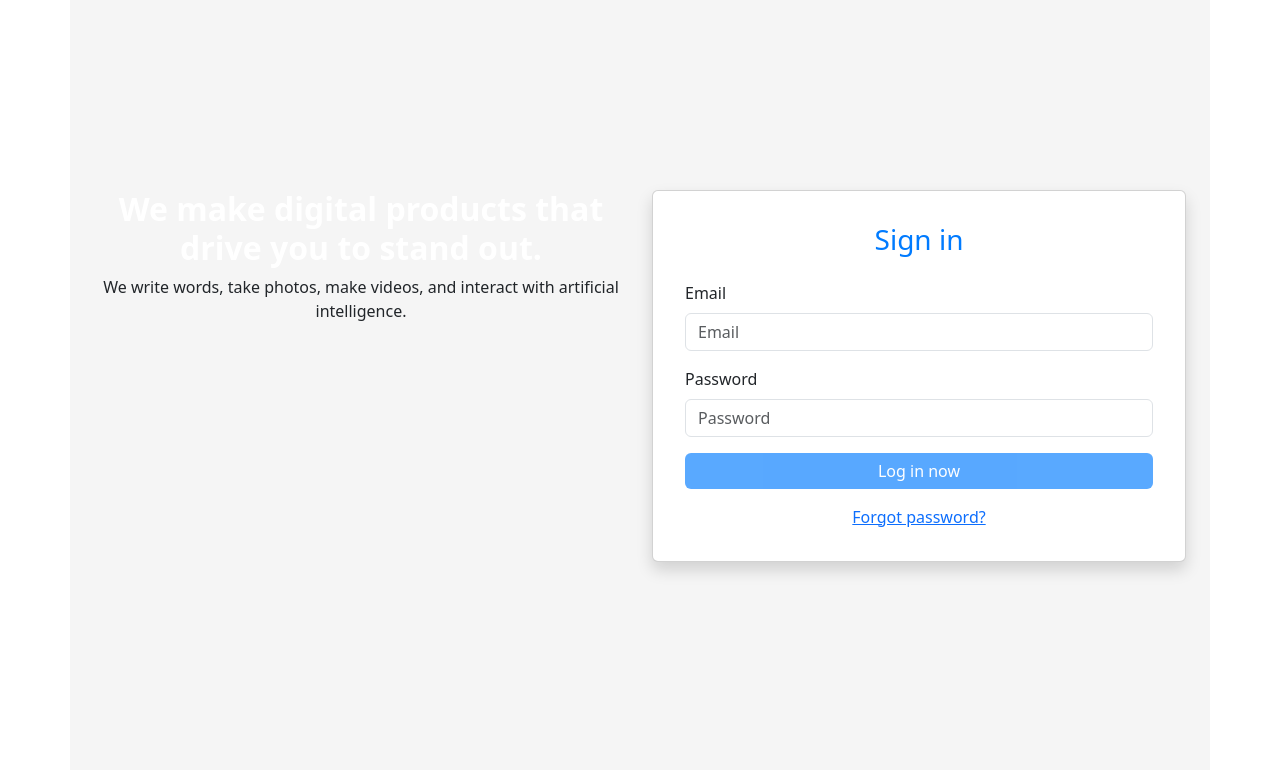
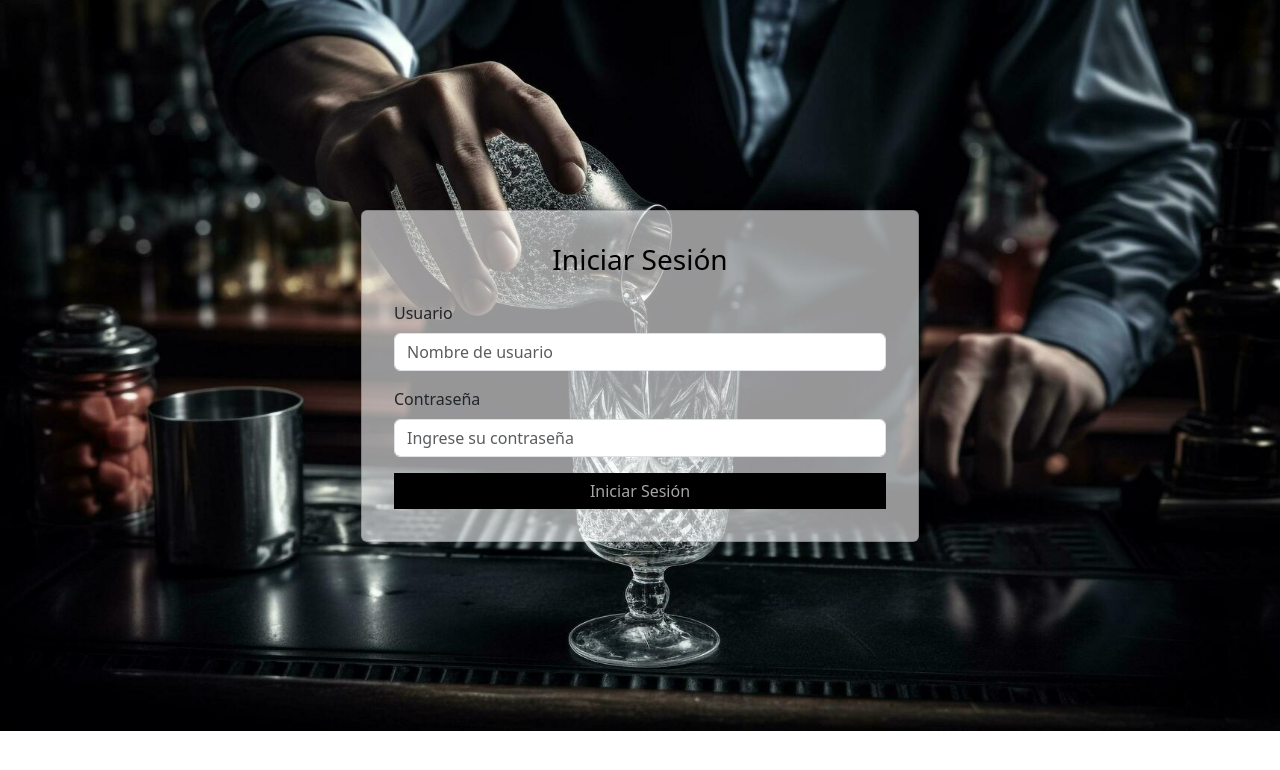
Before and after one commit to AONA1699/drink_master_front, an Angular app in the folder drink_master/: page /login in a window 1280 px wide. Shown: the top 770 px of the page. Built offline with nearby package versions, Linux system fonts and the light colour scheme.

Commit message:
modificacion de diseño en login

```diff
--- a/drink_master/src/app/routes/login/login.component.css
+++ b/drink_master/src/app/routes/login/login.component.css
@@ -1,5 +1,42 @@
-.container{background-color:#f5f5f5}
-h2{color:#fff;font-weight:700}
-.card{background-color:#fff}
-.card-title{color:#007bff}
-.btn-primary{background-color:#007bff;border:none}
+.container {
+    background-color: #f5f5f5
+}
+
+h2 {
+    color: #fff;
+    font-weight: 700
+}
+
+.card {
+    background: #ffffff96 !important;
+    border-radius: 45px;
+}
+
+.card-title {
+    color: black
+}
+
+.btn-primary {
+    background-color: black;
+    border: none;
+    color: white;
+}
+
+#form-container {
+    justify-items: center;
+}
+
+#component {
+    height: 100dvh;
+    background: transparent;
+}
+
+section {
+    background-image: url("../../../assets/imagenes/tender.jpg");
+    background-size: 100%;
+    background-repeat: no-repeat;
+}
+
+.btn-login {
+    background-color: black;
+}
--- a/drink_master/src/app/routes/login/login.component.html
+++ b/drink_master/src/app/routes/login/login.component.html
@@ -1,44 +1,44 @@
-<div class="container vh-100 d-flex justify-content-center align-items-center">
-    <div class="row w-100">
-      <div class="col-lg-6 col-md-12 mb-5 text-center">
-        <h2>We make digital products that drive you to stand out.</h2>
-        <p>We write words, take photos, make videos, and interact with artificial intelligence.</p>
-      </div>
-
+<section>
+  <div class="container" id="component">
+    <div class="d-grid align-items-center align-content-center align-justify-center h-100" id="form-container">
       <div class="col-lg-6 col-md-12">
         <div class="card shadow p-3 mb-5 bg-white rounded">
           <div class="card-body">
-            <h3 class="card-title text-center mb-4">Sign in</h3>
+            <h3 class="card-title text-center mb-4">Iniciar Sesión</h3>
             <form [formGroup]="loginForm" (ngSubmit)="onSubmit()">
               <div class="mb-3">
-                <label for="email" class="form-label">Email</label>
-                <input id="email" formControlName="usernameOrEmail" class="form-control" placeholder="Email">
-                <div *ngIf="loginForm.controls['usernameOrEmail'].invalid && loginForm.controls['usernameOrEmail'].touched" class="text-danger">
-                  Please enter a valid email.
+                <label for="email" class="form-label">Usuario</label>
+                <input id="email" formControlName="usernameOrEmail" class="form-control" placeholder="Nombre de usuario">
+                <div *ngIf="loginForm.controls['usernameOrEmail'].invalid && loginForm.controls['usernameOrEmail'].touched"
+                  class="text-danger">
+                  Usuario invalidado.
                 </div>
               </div>
 
               <div class="mb-3">
-                <label for="password" class="form-label">Password</label>
-                <input type="password" id="password" formControlName="password" class="form-control" placeholder="Password">
-                <div *ngIf="loginForm.controls['password'].invalid && loginForm.controls['password'].touched" class="text-danger">
-                  Password is required.
+                <label for="password" class="form-label">Contraseña</label>
+                <input type="password" id="password" formControlName="password" class="form-control"
+                  placeholder="Ingrese su contraseña">
+                <div *ngIf="loginForm.controls['password'].invalid && loginForm.controls['password'].touched"
+                  class="text-danger">
+                  Requiere Contraseña.
                 </div>
               </div>
 
-              <div class="d-grid">
-                <button type="submit" class="btn btn-primary" [disabled]="loginForm.invalid">Log in now</button>
+              <div class="d-grid btn-login">
+                <button type="submit" class="btn btn-primary " [disabled]="loginForm.invalid">Iniciar Sesión</button>
               </div>
 
               <div *ngIf="errorMessage" class="text-danger mt-3">{{ errorMessage }}</div>
             </form>
 
-            <div class="text-center mt-3">
+            <!-- <div class="text-center mt-3">
               <a href="#">Forgot password?</a>
-            </div>
+            </div> -->
 
           </div>
         </div>
       </div>
     </div>
   </div>
+</section>
```
Also changed, not shown: drink_master/src/assets/imagenes/tender.jpg (added).
